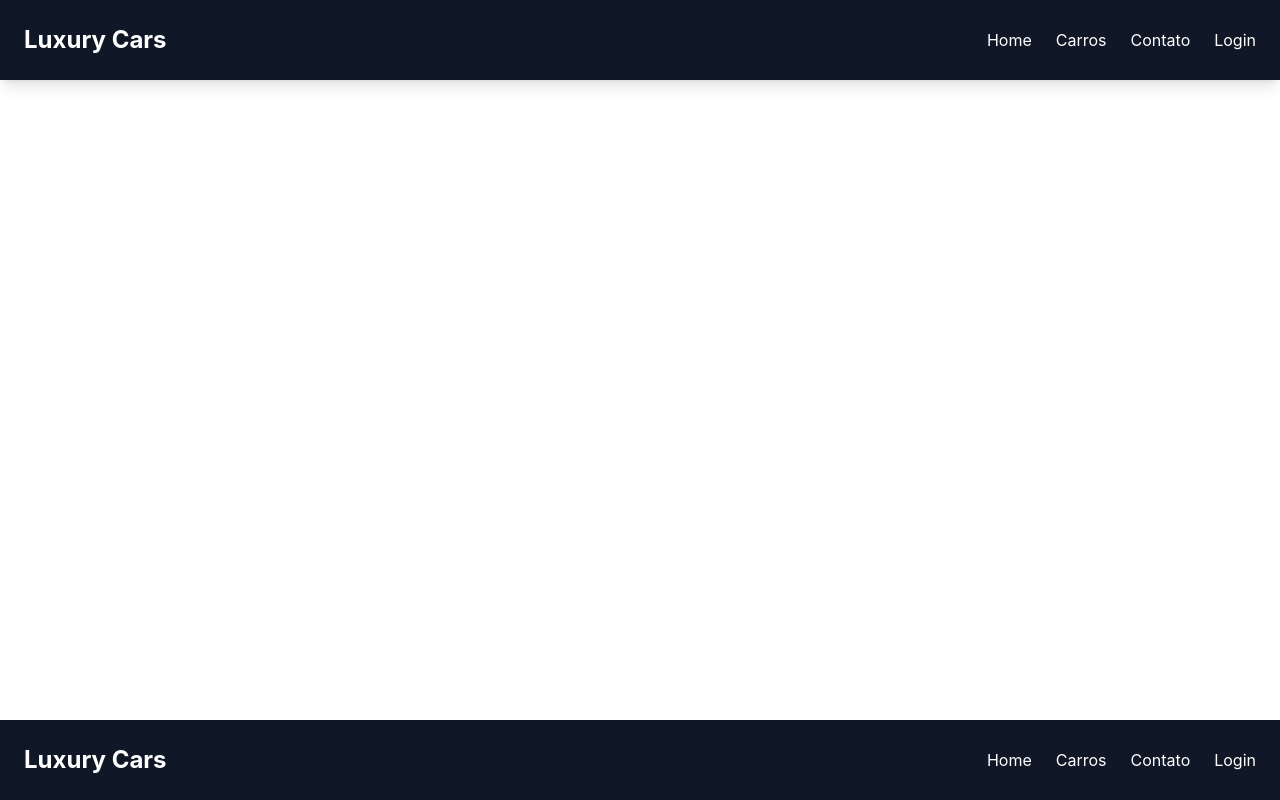
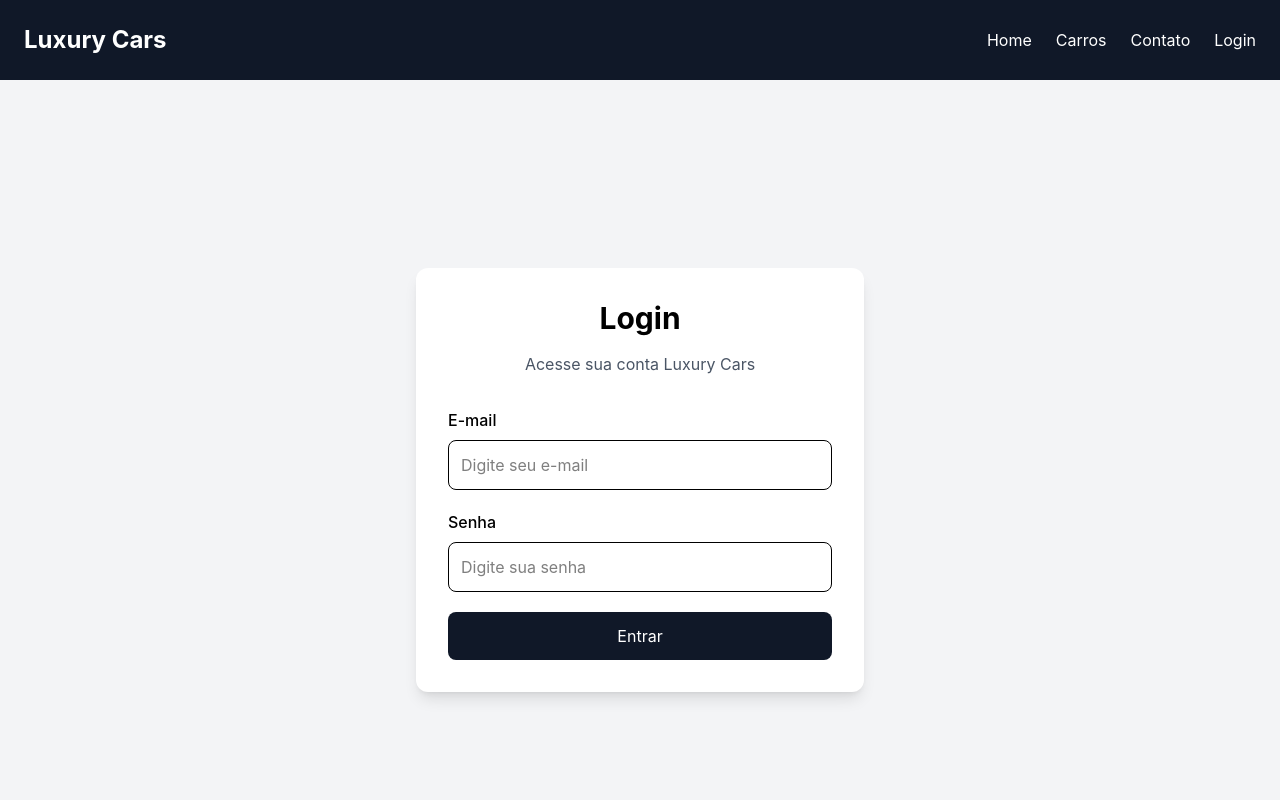
Before and after one commit to CP6-cidade/locacao-de-carros-, a React (Vite) app: page /login in a window 1280 px wide. Shown: the top 800 px of the page. Built offline with nearby package versions, Linux system fonts and the light colour scheme.

Commit message:
feat: Cria pagina login

```diff
--- a/src/App.jsx
+++ b/src/App.jsx
@@ -3,6 +3,7 @@ import { BrowserRouter, Routes, Route } from "react-router-dom";
 import Header from "./components/Header";
 import Footer from "./components/Footer";
 import Contato from "./pages/Contato";
+import Login from "./pages/Login";
 
 import Home from "./pages/Home";
 import Carros from "./pages/Carros";
@@ -18,6 +19,7 @@ function App() {
             <Route path="/" element={<Home />} />
             <Route path="/carros" element={<Carros />} />
             <Route path="/contato" element={<Contato />} />
+            <Route path="/login" element={<Login />} />
           </Routes>
         </div>
 
--- a/src/pages/Login.jsx
+++ b/src/pages/Login.jsx
@@ -1,11 +1,90 @@
-import React from 'react'
+import { useState } from "react";
 
-const Login = () => {
+function Login() {
+  const [email, setEmail] = useState("");
+  const [senha, setSenha] = useState("");
+  const [mensagem, setMensagem] = useState("");
+
+  function fazerLogin(e) {
+    e.preventDefault();
+
+    if (email && senha) {
+      setMensagem(
+        "Formulário validado!"
+      );
+    }
+  }
+
   return (
-    <div>
+    <main className="min-h-screen bg-gray-100 flex items-center justify-center px-6 py-16">
+      <div className="bg-white p-8 rounded-xl shadow-lg w-full max-w-md">
 
-    </div>
-  )
+        <h1 className="text-3xl font-bold text-center mb-4">
+          Login
+        </h1>
+
+        <p className="text-gray-600 text-center mb-8">
+          Acesse sua conta Luxury Cars
+        </p>
+
+        <form onSubmit={fazerLogin} className="space-y-5">
+
+          <div>
+            <label
+              htmlFor="email"
+              className="block font-medium mb-2"
+            >
+              E-mail
+            </label>
+
+            <input
+              id="email"
+              type="email"
+              required
+              value={email}
+              onChange={(e) => setEmail(e.target.value)}
+              placeholder="Digite seu e-mail"
+              className="w-full border rounded-lg p-3"
+            />
+          </div>
+
+          <div>
+            <label
+              htmlFor="senha"
+              className="block font-medium mb-2"
+            >
+              Senha
+            </label>
+
+            <input
+              id="senha"
+              type="password"
+              required
+              value={senha}
+              onChange={(e) => setSenha(e.target.value)}
+              placeholder="Digite sua senha"
+              className="w-full border rounded-lg p-3"
+            />
+          </div>
+
+          <button
+            type="submit"
+            className="w-full bg-gray-900 text-white py-3 rounded-lg hover:bg-yellow-500 hover:text-black transition"
+          >
+            Entrar
+          </button>
+
+        </form>
+
+        {mensagem && (
+          <p className="mt-5 text-center text-green-600 font-medium">
+            {mensagem}
+          </p>
+        )}
+
+      </div>
+    </main>
+  );
 }
 
-export default Login
+export default Login;
```
